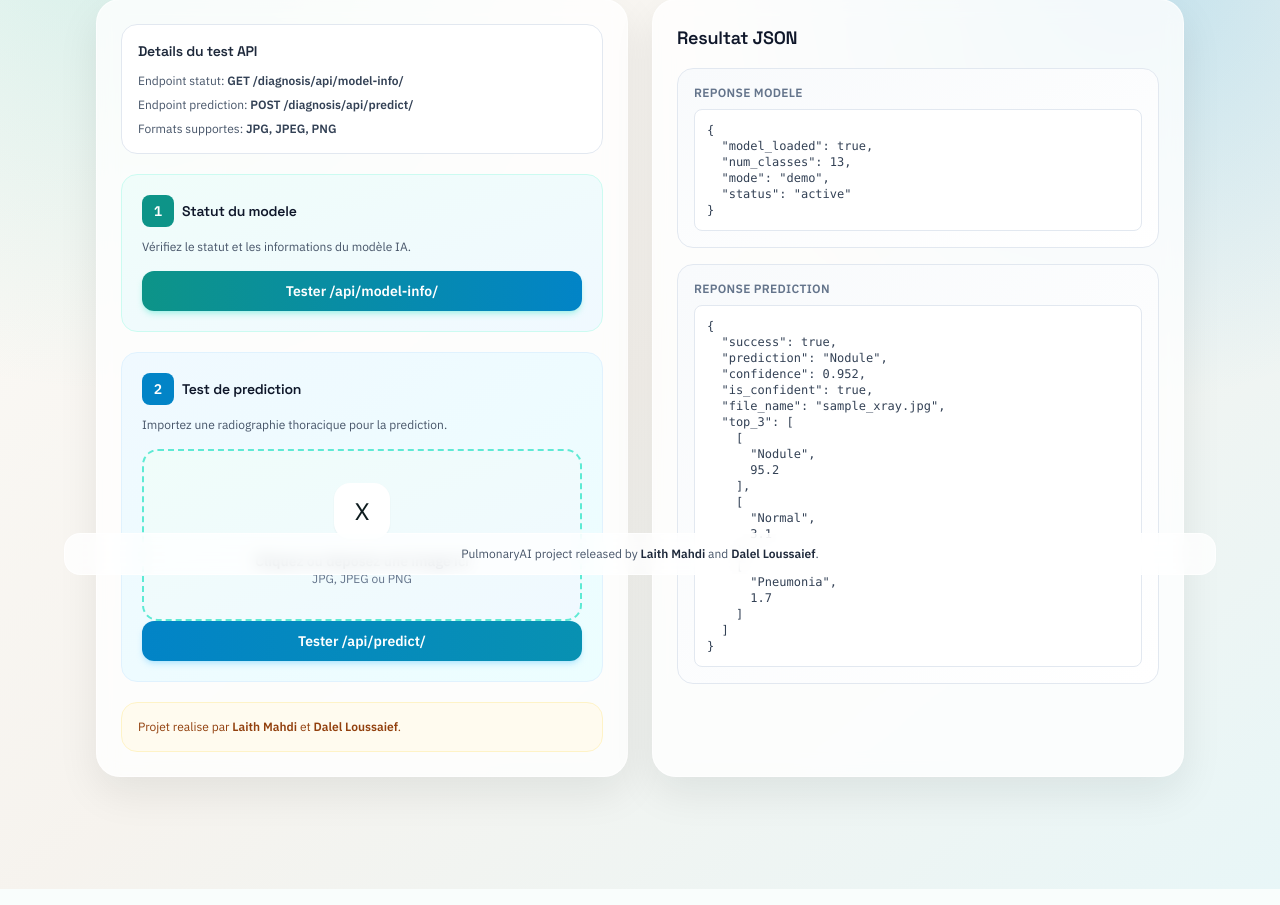
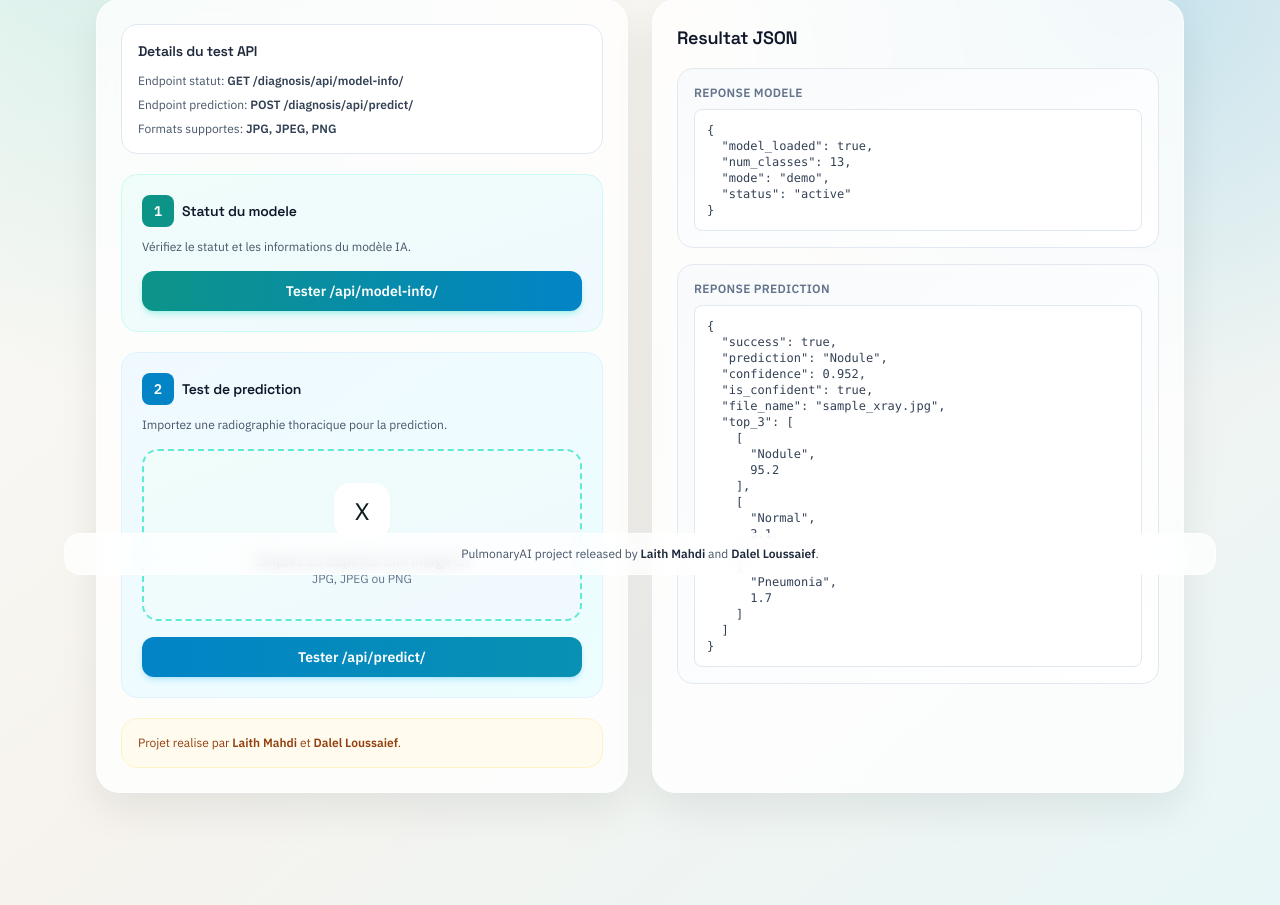
Before and after one commit to LaithMahdi/Project-Deep-Learning, a Django app: page /diagnosis/api-test/ in a window 1280 px wide. Shown: the part 209-1114 px from the top of the page. Run offline with Django 4.2, Linux system fonts and the light colour scheme; some libraries are stand-ins or nearby versions.

Commit message:
Add .gitignore file and adjust button margin in API test template

```diff
--- a/diagnosis/templates/api_test.html
+++ b/diagnosis/templates/api_test.html
@@ -102,7 +102,7 @@
       <button
         type="button"
         onclick="testPredict()"
-        class="w-full rounded-xl bg-gradient-to-r from-sky-600 to-cyan-600 px-4 py-2.5 text-sm font-semibold text-white shadow-md shadow-sky-300/40 transition hover:-translate-y-0.5 hover:from-sky-500 hover:to-cyan-500"
+        class="w-full  mt-4 rounded-xl bg-gradient-to-r from-sky-600 to-cyan-600 px-4 py-2.5 text-sm font-semibold text-white shadow-md shadow-sky-300/40 transition hover:-translate-y-0.5 hover:from-sky-500 hover:to-cyan-500"
       >
         Tester /api/predict/
       </button>
```
Also changed, not shown: 1 other file.
